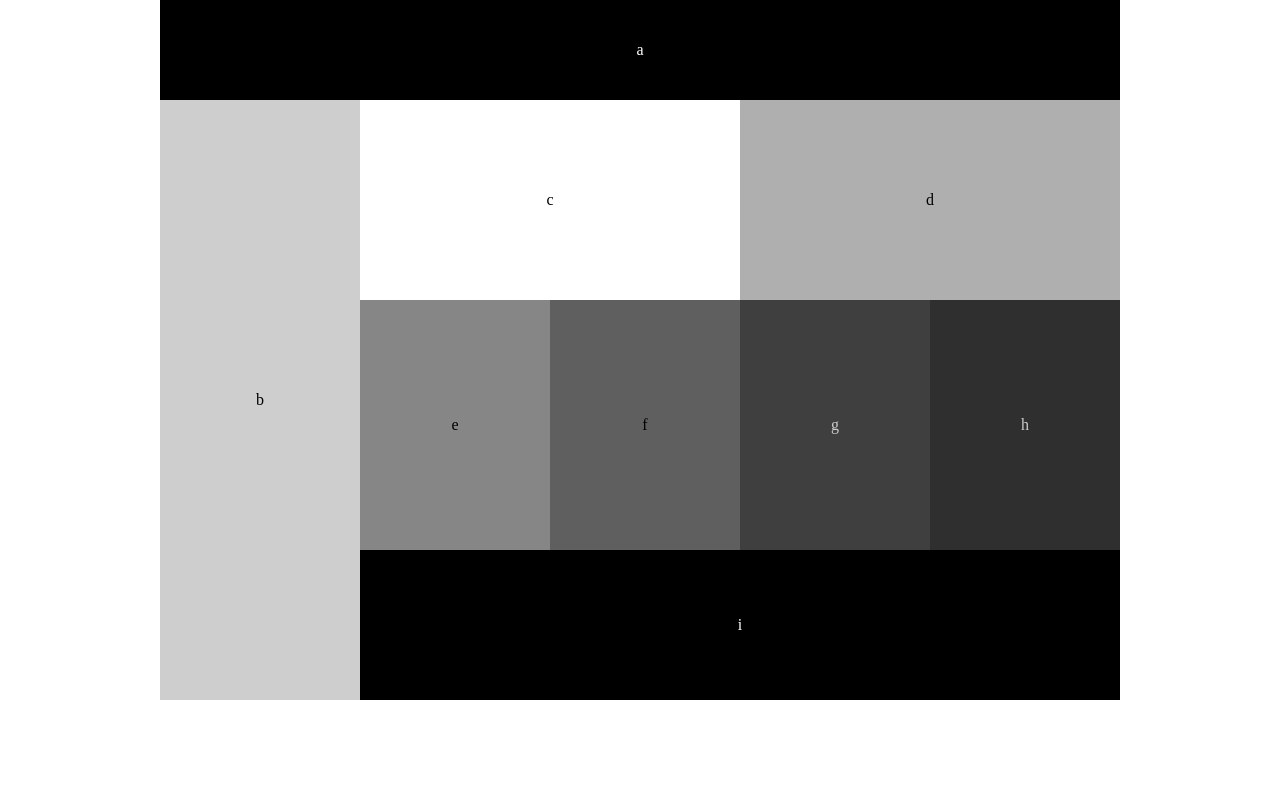
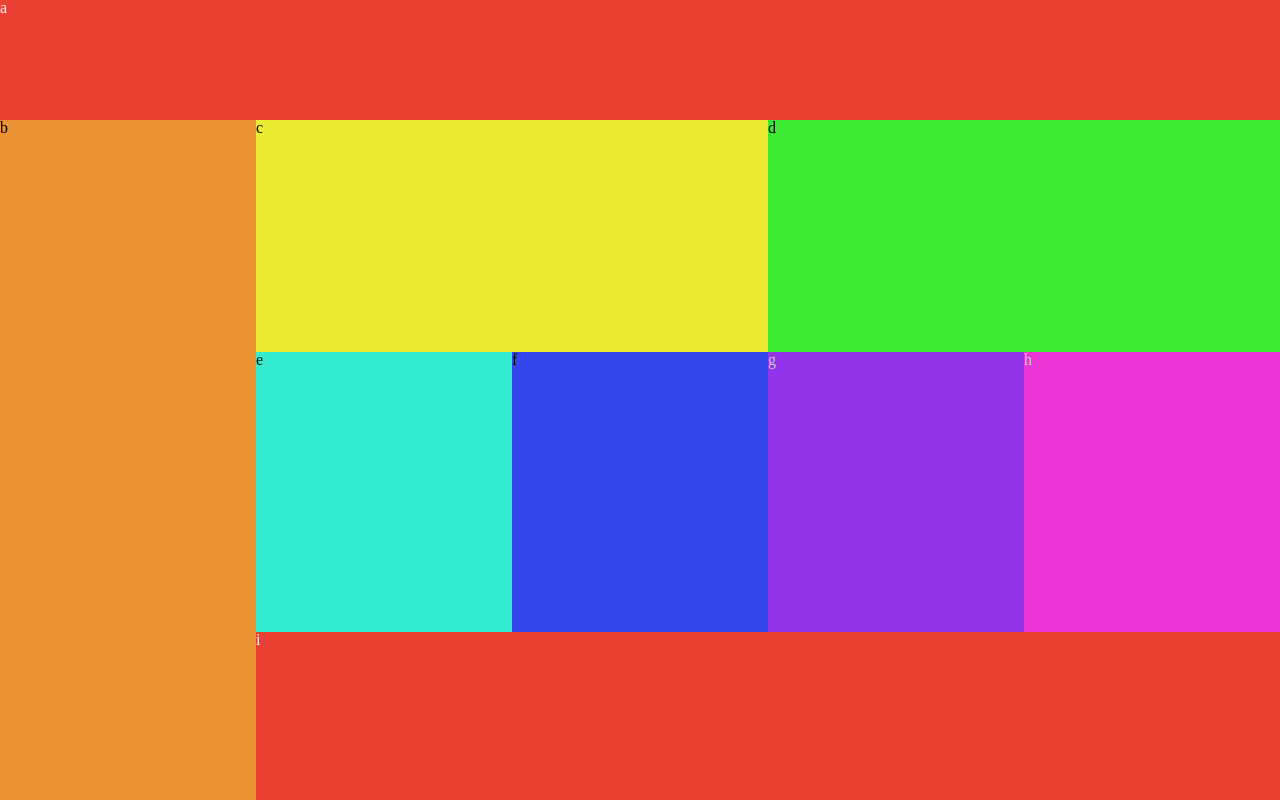
Before and after one commit to nickmagruder/lab-01, a plain HTML site: page index.html in a window 1280 px wide. Drawn offline with Linux system fonts and the light colour scheme.

Commit message:
WIP, CSS incomplete

```diff
--- a/css/layout.css
+++ b/css/layout.css
@@ -1,147 +1,262 @@
+body {
+    display: grid;
+}
+
+
 #a {
     width: 100%;
     height: 75px;
-    display: flex;
-    justify-content: center;
-    align-items: center;
+    text-align: center;
+    line-height: 75px;
 }
 
 #b {
     width: 100%;
     height: 150px;
-    float: left;
-    display: flex;
-    justify-content: center;
-    align-items: center;
+    text-align: center;
+    line-height: 150px;
 }
 
 #c {
     width: 100%;
     height: 125px;
-    display: flex;
-    justify-content: center;
-    align-items: center;
+    text-align: center;
+    line-height: 125px;
 }
 
 #d {
     width: 100%;
     height: 125px;
-    display: flex;
-    justify-content: center;
-    align-items: center;
+    text-align: center;
+    line-height: 125px;
 }
 
-#ef{
-    display: flex;
-    flex-wrap: wrap;
+#efgh{
+    width: 100%;
+    display: grid;
+    grid-template-columns: 50% 50%;
+    grid-template-rows: 50% 50%;
 }
 
+
 #e {
-    width: 50%;
+    grid-row: 1;
+    grid-column:1;
     height: 250px;
-    display: flex;
-    justify-content: center;
-    align-items: center;
+    text-align: center;
+    line-height: 250px;
 }
 
 #f {
-    width: 50%;
+    grid-row: 2;
+    grid-column:1;
     height: 250px;
-    display: flex;
-    justify-content: center;
-    align-items: center;
-}
-
-#gh{
-    display: flex;
-    flex-wrap: wrap;
+    text-align: center;
+    line-height: 250px;
 }
 
 #g {
-    width: 50%;
+    grid-row: 1;
+    grid-column:2;
     height: 250px;
-    display: flex;
-    justify-content: center;
-    align-items: center;
+    text-align: center;
+    line-height: 250px;
 }
 
 #h {
-    width: 50%;
+    grid-row: 2;
+    grid-column:2;
     height: 250px;
-    display: flex;
-    justify-content: center;
-    align-items: center;
+    text-align: center;
+    line-height: 250px;
 }
 
 #i {
     width: 100%;
     height: 80px;
-    display: flex;
-    justify-content: center;
-    align-items: center;
+    text-align: center;
+    line-height: 80px;
 }
 
 
-@media(min-width: 768px){
-
+@media(min-width: 481px){
     body{
-    max-width: 960px;
-    margin: auto;
+    width: 100%;
+    height: 100vh;
+    display: grid;
+    grid-template-columns: 20% 20% 20% 20% 20%;
+    grid-template-rows: 15% 29% 35% 21%;
     }
 
     #a {
-        width: 960px;
-        height: 100px;
+        all: unset;
+        grid-area: 1 / 1 / 2 / 6;
     }
 
     #b {
-        width: 200px;
-        height: 600px;
+        all: unset;
+        grid-area: 2 / 1 / 5 / 2;
     }
 
-    #cd{
-        display: flex;
-        flex-wrap: wrap;
-    }
+#cd {
+    all: unset;
+    display: grid;
+    grid-template-columns: 50% 50%;
+    grid-template-rows: 100;
+    grid-area: 1 / 1 / 2 / 6;
+    grid-row-start: 2;
+    grid-row-end: 3;
+    grid-column-start: 2;
+    grid-column-end: 6;
+}
 
     #c {
-        width: 380px;
-        height: 200px;
+        all: unset;
+        grid-row-start: 1;
+        grid-row-end: 1;
+        grid-column-start: 1;
+        grid-column-end: 2;
     }
 
     #d {
-        width: 380px;
-        height: 200px;
+        all: unset;
+        grid-row-start: 1;
+        grid-row-end: 1;
+        grid-column-start: 2;
+        grid-column-end: 3;
     }
 
     #efgh{
-        display: flex;
-        flex-wrap: wrap;
+    all: unset;
+    display: grid;
+    grid-template-columns: 25% 25% 25% 25%;
+    grid-template-rows: 100;
+    grid-area: 3 / 2 / 4 / 6;
+    grid-row-start: 3;
+    grid-row-end: 4;
+    grid-column-start: 2;
+    grid-column-end: 6;
     }
 
     #e {
-        width: 190px;
-        height: 250px;
+        all: unset;
+        grid-row: 1;
+        grid-column: 1;
+
     }
 
     #f {
-        width: 190px;
-        height: 250px;
+        all: unset;
+        all: unset;
+        grid-row: 1;
+        grid-column: 2;
     }
 
     #g {
-        width: 190px;
-        height: 250px;
+        all: unset;
+        grid-row: 1;
+        grid-column: 3;
     }
 
     #h {
-        width: 190px;
-        height: 250px;
+        all: unset;
+        grid-row: 1;
+        grid-column: 4;
     }
 
     #i {
-        width: 760px;
-        height: 150px;
+        all: unset;
+        grid-area: 4 / 2 / 5 / 6;
+    }
+  }
+
+  @media(min-width: 770px){
+    body{
+    width: 100%;
+    height: 100vh;
+    display: grid;
+    grid-template-columns: 20% 20% 20% 20% 20%;
+    grid-template-rows: 15% 29% 35% 21%;
     }
 
+    #a {
+        all: unset;
+        grid-area: 1 / 1 / 2 / 6;
+    }
+
+    #b {
+        all: unset;
+        grid-area: 2 / 1 / 5 / 2;
+    }
+
+#cd {
+    all: unset;
+    display: grid;
+    grid-template-columns: 50% 50%;
+    grid-template-rows: 100;
+    grid-area: 1 / 1 / 2 / 6;
+    grid-row-start: 2;
+    grid-row-end: 3;
+    grid-column-start: 2;
+    grid-column-end: 6;
+}
+
+    #c {
+        all: unset;
+        grid-row-start: 1;
+        grid-row-end: 1;
+        grid-column-start: 1;
+        grid-column-end: 2;
+    }
+
+    #d {
+        all: unset;
+        grid-row-start: 1;
+        grid-row-end: 1;
+        grid-column-start: 2;
+        grid-column-end: 3;
+    }
+
+    #efgh{
+    all: unset;
+    display: grid;
+    grid-template-columns: 25% 25% 25% 25%;
+    grid-template-rows: 100;
+    grid-area: 3 / 2 / 4 / 6;
+    grid-row-start: 3;
+    grid-row-end: 4;
+    grid-column-start: 2;
+    grid-column-end: 6;
+    }
+
+    #e {
+        all: unset;
+        grid-row: 1;
+        grid-column: 1;
+
+    }
+
+    #f {
+        all: unset;
+        all: unset;
+        grid-row: 1;
+        grid-column: 2;
+    }
+
+    #g {
+        all: unset;
+        grid-row: 1;
+        grid-column: 3;
+    }
+
+    #h {
+        all: unset;
+        grid-row: 1;
+        grid-column: 4;
+    }
+
+    #i {
+        all: unset;
+        grid-area: 4 / 2 / 5 / 6;
+    }
   }
--- a/css/theme.css
+++ b/css/theme.css
@@ -34,7 +34,7 @@ background-color: #eb4034;
     background-color: #eb4034;
 }
 
-@media(min-width: 768px){
+@media(min-width: 481px){
     #a {
         background-color: #000000;
         color: white;
@@ -67,3 +67,41 @@ background-color: #eb4034;
         color: white;
     }
 }
+
+@media(min-width: 770px){
+    #a {
+        background-color: #eb4034;
+        }
+
+        #b {
+            background-color: #eb9334;
+        }
+
+        #c {
+            background-color: #ebeb34;
+        }
+
+        #d {
+            background-color: #3deb34;
+        }
+
+        #e {
+            background-color: #34ebd0;
+        }
+
+        #f {
+            background-color: #3446eb;
+        }
+
+        #g {
+            background-color: #9334eb;
+        }
+
+        #h {
+            background-color: #eb34d6;
+        }
+
+        #i {
+            background-color: #eb4034;
+        }
+    }
--- a/index.html
+++ b/index.html
@@ -30,25 +30,24 @@
             <p>d</p>
         </div>
     </div>
-<div id="efgh">
-    <div id="ef">
+    <div id="efgh">
         <div id="e">
             <p>e</p>
         </div>
         <div id="f">
             <p>f</p>
         </div>
-    </div>
 
-    <div id="gh">
+
+
         <div id="g">
             <p>g</p>
         </div>
         <div id="h">
             <p>h</p>
         </div>
+
     </div>
-</div>
 
     <footer id="i">
         <p>i</p>
```
Also changed, not shown: 1 other file.
